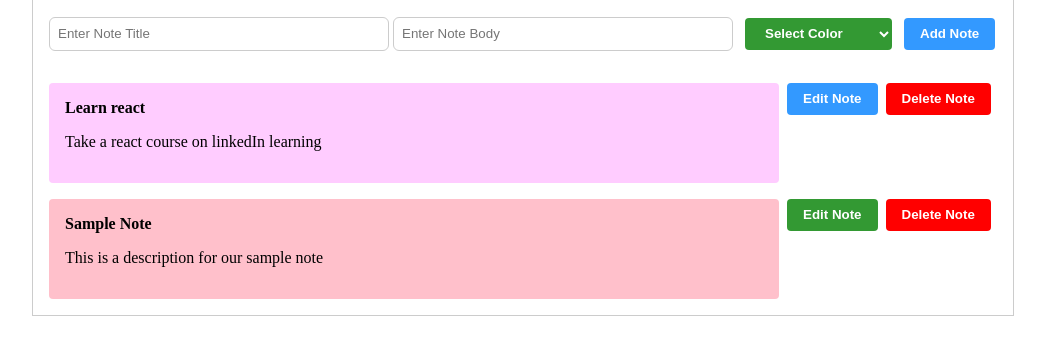
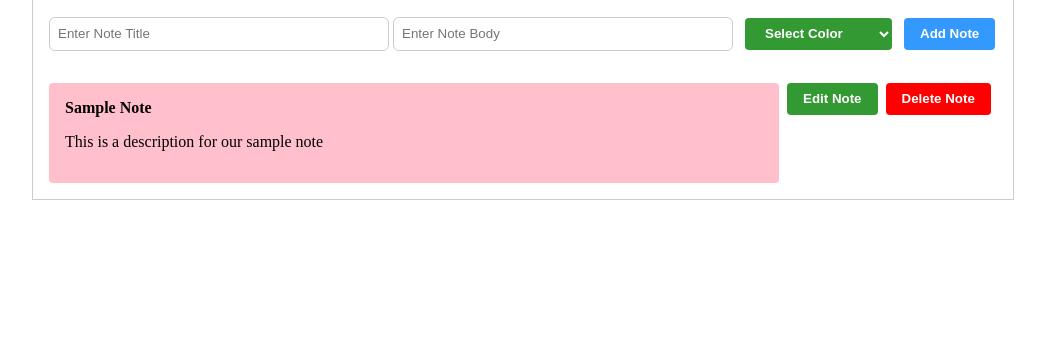
Before and after one commit to LinkedInLearning/build-deploy-web-app-modern-tooling-2887234, a plain HTML site: page index.html in a window 1280 px wide. Shown: the part 75-430 px from the top of the page, without its empty margins (117-1162 px from the left). Drawn offline with Linux system fonts and the light colour scheme.

```diff
--- a/index.html
+++ b/index.html
@@ -22,14 +22,6 @@
 			<button type="button" class="add">Add Note</button>
 		</div>
 		<div class="notesDiv">
-            <div class="note">
-                <div class="text">
-                    <b>Learn react</b>
-                    <p>Take a react course on linkedIn learning</p>
-                </div>
-                <button class="add">Edit Note</button>
-                <button class="delete">Delete Note</button>
-            </div>
 		</div>
     </div>
     <script src="index.js"></script>
```
